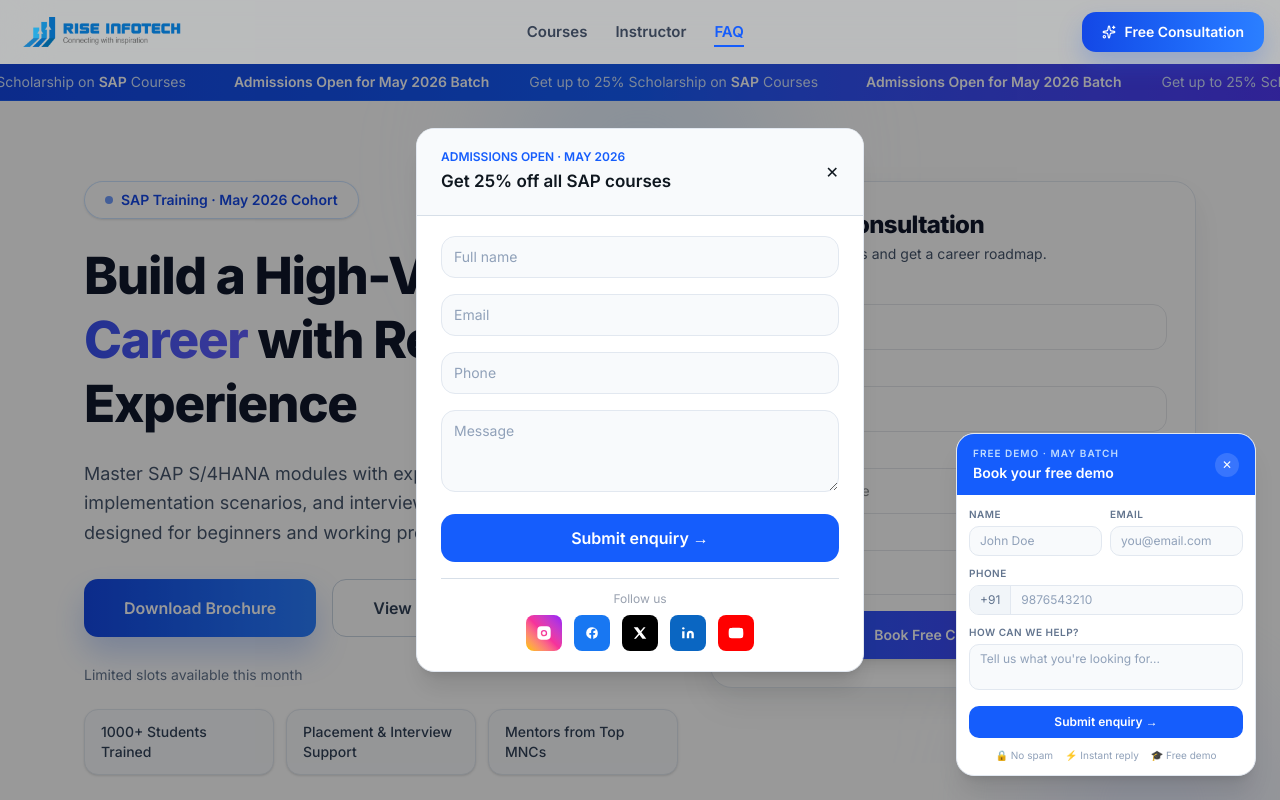
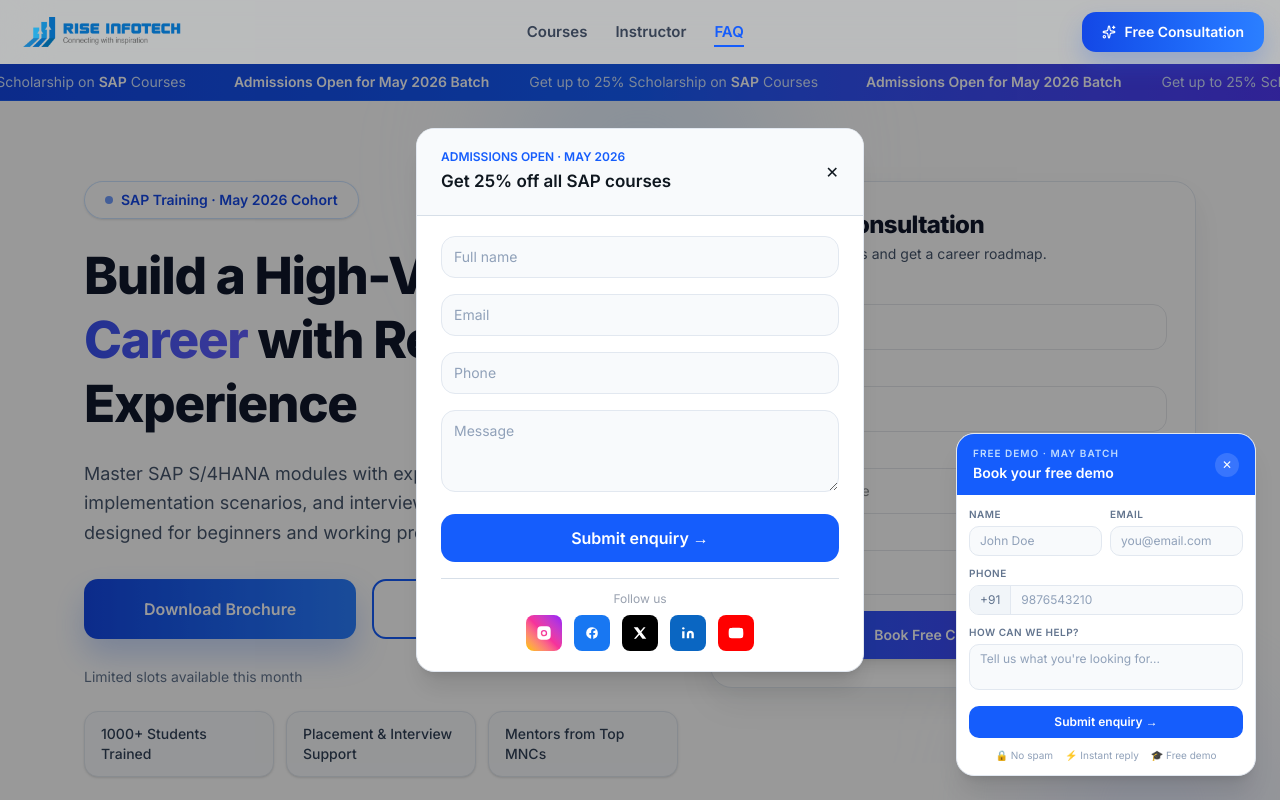
Before and after one commit to Nandita2002/sap-landing-page, a Next.js app: page / in a window 1280 px wide. Shown: the top 800 px of the page. Built offline with nearby package versions, Linux system fonts and the light colour scheme.

Commit message:
Align hero CTA buttons side by side with fill-outline styles
Co-authored-by: Nandita Mahesh <Nandita2002@users.noreply.github.com>

```diff
--- a/components/Hero.tsx
+++ b/components/Hero.tsx
@@ -183,17 +183,17 @@ export default function Hero() {
               for beginners and working professionals.
             </p>
 
-            <div className="flex flex-col sm:flex-row gap-3 sm:gap-4 justify-center lg:justify-start mb-6 sm:mb-7">
+            <div className="grid grid-cols-2 gap-3 sm:gap-4 max-w-[560px] mx-auto lg:mx-0 mb-6 sm:mb-7">
               <button
                 onClick={() => setBrochureOpen(true)}
-                className="w-full sm:w-auto px-7 sm:px-10 py-3.5 sm:py-4 rounded-xl text-white font-semibold text-sm sm:text-base shadow-[0_16px_32px_rgba(37,99,235,0.25)] bg-gradient-to-r from-blue-700 to-blue-500 hover:from-blue-800 hover:to-blue-600 active:scale-95 transition-all duration-200"
+                className="w-full px-4 sm:px-6 py-3.5 sm:py-4 rounded-xl text-white font-semibold text-sm sm:text-base shadow-[0_16px_32px_rgba(37,99,235,0.25)] bg-gradient-to-r from-blue-700 to-blue-500 hover:from-blue-800 hover:to-blue-600 active:scale-95 transition-all duration-200"
               >
                 Download Brochure
               </button>
 
               <button
                 onClick={scrollToCourses}
-                className="w-full sm:w-auto px-7 sm:px-10 py-3.5 sm:py-4 rounded-xl border border-slate-300 bg-white/90 text-slate-700 font-semibold text-sm sm:text-base hover:bg-white active:scale-95 transition"
+                className="w-full px-4 sm:px-6 py-3.5 sm:py-4 rounded-xl border-2 border-blue-600 bg-white text-blue-700 font-semibold text-sm sm:text-base hover:bg-blue-50 active:scale-95 transition"
               >
                 View Courses
               </button>
```
